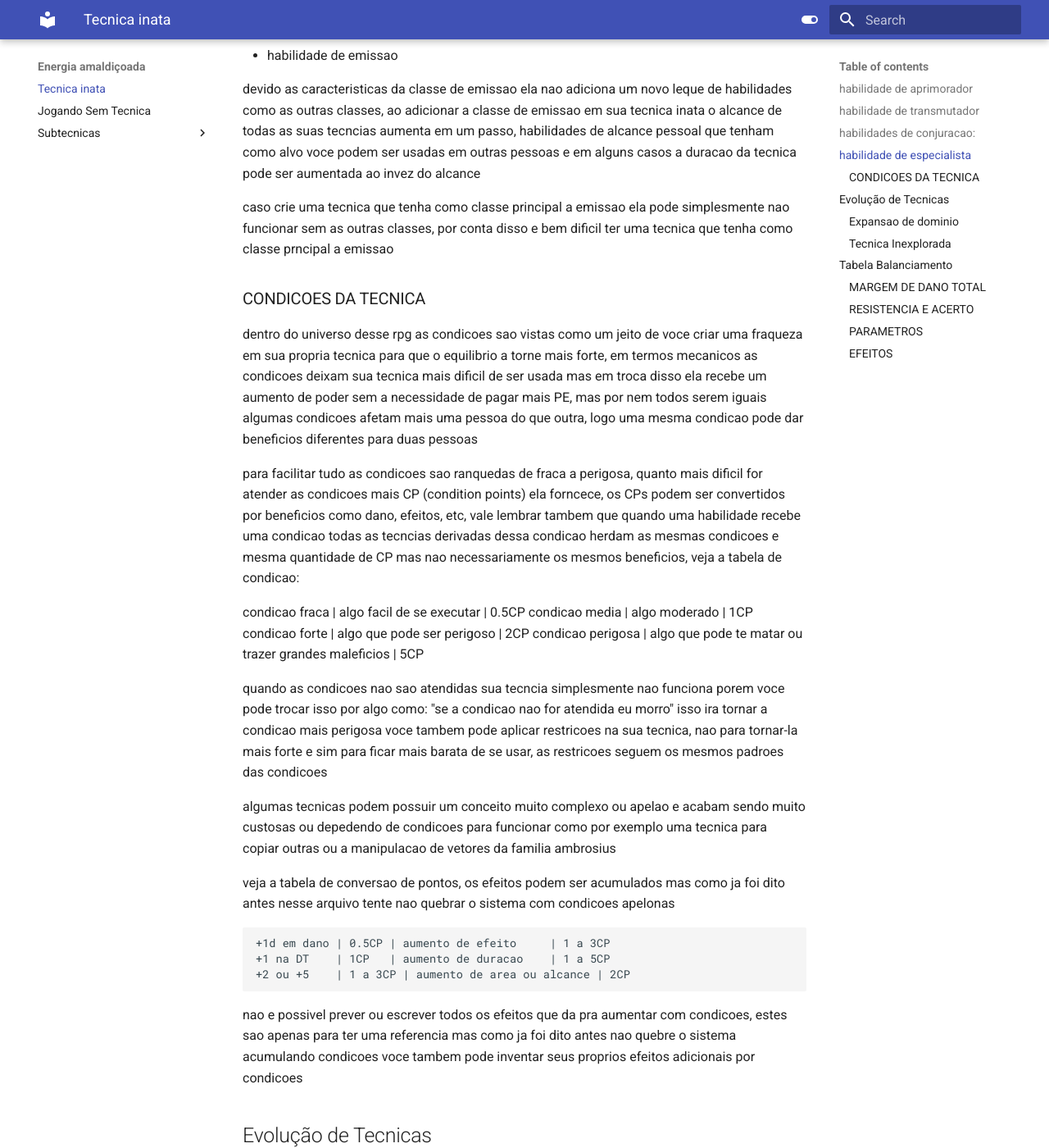
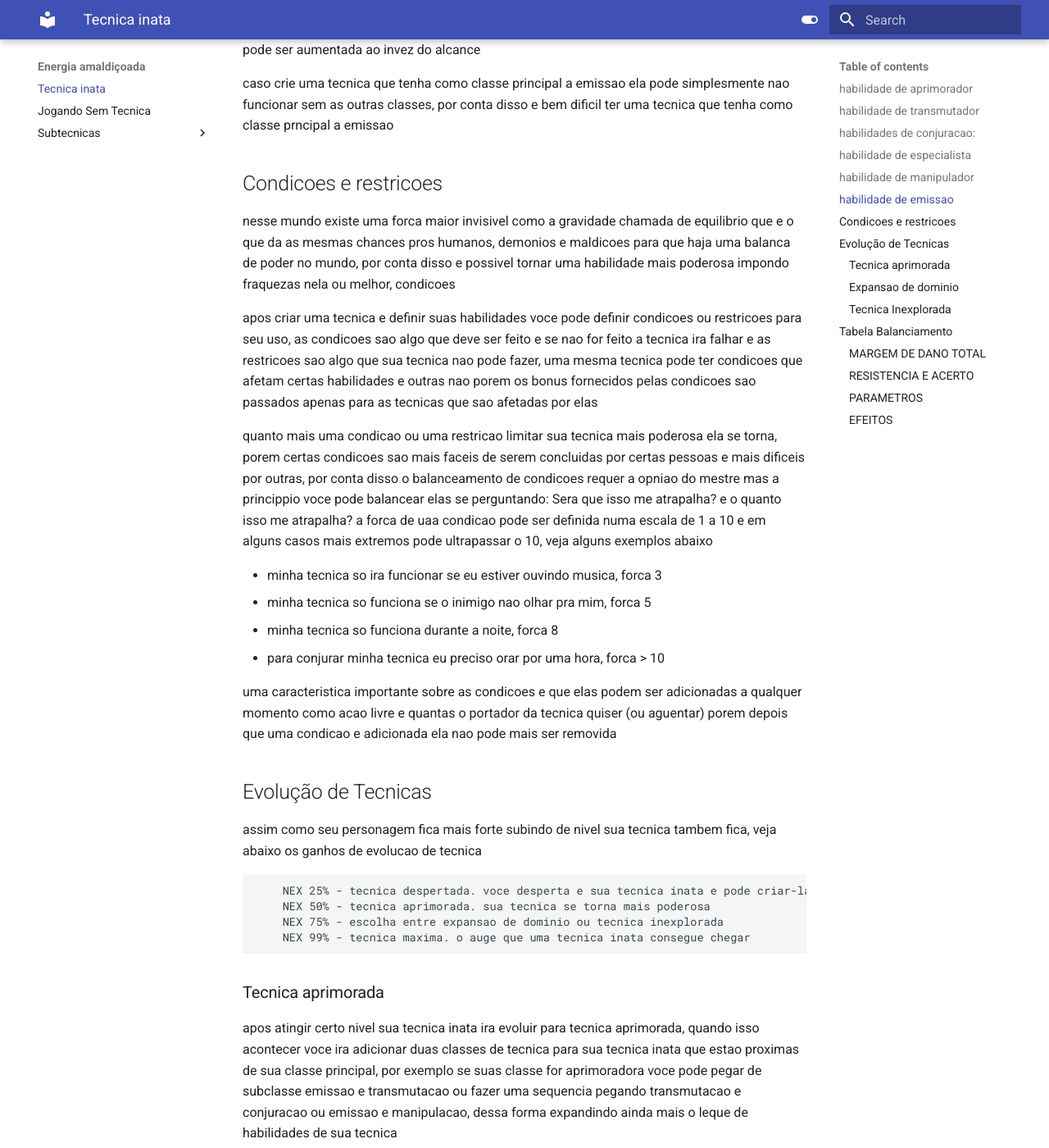
Before and after one commit to nerdolagens/SK-RPG-docs, an MkDocs documentation site: the page built from docs/cursedEnergy/inata.md, in a window 1280 px wide and 1400 px high, scrolled down 3443 px. Shown: the whole window at 82% size. Built offline with MkDocs 1.6.1 and Material for MkDocs 9.7.7, drawn with Linux system fonts in a browser that asks for light colours; some of the changed text lies outside the part shown.

Commit message:
Add files via upload

```diff
--- a/docs/cursedEnergy/inata.md
+++ b/docs/cursedEnergy/inata.md
@@ -13,19 +13,19 @@ para se criar uma tecnica e necessario definir o seu conceito e suas capacidades
 
 a ordem dessas classes e importante para Tecnica aprimorada, veja mais abaixo da pagina mas a principio essas classes irao definir o que sua tecnica e capaz ou nao de fazer, por exemplo uma tecnica com manipulacao de chamas alheias pode manipular e controlar chamas mas nao poderia criar chamas e vice versa para uma tecnica de transmutacao de chamas, ao criar uma tecnica inata voce alem de escolher um conceito voce deve escolher uma classe para iniciar e definir qual sera a habilidade dessa classe envolvendo o ceonceito da tecnica, se for bem explorada uma unica habilidade pode ser usada para varios propositos diferentes, veja uma descricao breve das classes:
 
-## habilidade de aprimorador
+### habilidade de aprimorador
 
 esta classe e completamente diferente da classe de transmutador mas na pratica pode ser facilmente confundida mas diferente dela, aprimoradores sao drasticamente afetados pelo ambiente a um ponto que uma simples chuva pode mudar completamente o rumo do combate para um aprmorador, a aprimoracao permite uma melhoria ou uma fortificacao de algo, vale lembrar que nao e possivel controlar aquilo que e aprimorado podendo apenas controlar a potencia da aprimoracao
 
 existem casos onde uma subclasse de aprimorador pode ser escolhida cuja sua habilidade seja aprimorar a propria tecnica, por exemplo uma tecnica de transmutacao de eletricidade com subclasse de aprimoracao de eletricidade, quando este for o caso a tecnica recebe um buff geral pro que se condiz com o aprimoramento mas de forma resumida, se for dano aumenta em +10, se for um bonus em algum tipo de teste, defesa ou RD recebe +5, se for um bonus de deslocamento aumenta em +6m e por fim se for um bonus na DT ela aumenta em +2
 
-## habilidade de transmutador
+### habilidade de transmutador
 
 a classe mais simples e ao mesmo tempo a com maior capacidade de ser explorada para surpreender a todos devido a sua grande variedade, consiste em transformar uma coisa em outra podendo ser a propria energia amaldicoada do feiticeiro ou materia fisica do ambiente, por padrao coisas feitas da energia amaldicoada de alguem sao controlaveis por ela
 
 existe um truque dentro da tecnica de transmutacao que transformam a energia amaldicoada do conjurador em algo onde a energia nao e transformada ate o momento exato do ataque, como a energia amaldicoada em sua forma pura so pode ser enxergada usando percepcao paranormal um personagem que sofra um ataque usando esse truque pode receber-lo desprevenido
 
-## habilidades de conjuracao:
+### habilidades de conjuracao:
 
 este tipo de tecnica recebeu um espaco especial na homebrew por ser um tipo de tecnica que se comporta de uma forma muito diferente das demais, uma tecnica de conjuracao envolver conjurar algo como uma espada ou uma arma como ja foi falado, para balancear uma habilidade de conjuracao 2 coisas devem ser consideradas, o conceito da conjuracao ira definir o que vai ser conjurado, podendo ser um shikigami simples ou objetos fisicos como armas, caso a conjuracao seja de arma seu tamanho e categoria influenciam no custo, veja as tabelas abaixo:
 
@@ -46,64 +46,71 @@ este tipo de tecnica recebeu um espaco especial na homebrew por ser um tipo de t
         Enorme: Elefante ou um caminhao - 16PE
         Colossal: baleia ou um onibus - 32PE
 
-este e o caso de uma invocacao de arma com uma tecnica que consiste invocar uma grande variedade de armas, caso sua tecnica seja do tipo que invoca apenas uma arma especifica voce recebe 1CP padrao para as habilidades de invocacao, caso sua quantidade de invocacoes tambem seja 1 voce recebe +1CP
+este e o caso de uma invocacao de conjuracao de objetos com uma tecnica que consiste invocar uma grande variedade de armas, e possive criar uma condicao onde voce pode apenas invocar um objeto especifico issso reduz em 2PE seu custo de conjuracao, e caso haja outra condicao em que apenas um objeto por vez pode ser conjurado seu custo e reduzido em 2PE tambem (essas duas condicoes podem se acumular)
 
-a conversao de CP para armas invocadas funciona de um modo um pouco diferente, cada 1CP equivale uma modificacao, voce tambem pode realizar um contrato com um demonio para que esta arma seja amaldicoada
+caso voce invoque objetos muito grandes que demandem muita energia voce pode parcelar o gasto de energia amaldicoada com base no seu pe por turno, dessa forma sera possivel usar uma tecnica que consome 10PE tendo pe por turno 5 levando 2 rodadas para conjurar
 
-caso sua tecnica de invocador envolva um shikigami simples ela funciona de modo diferente, o custo para invocar o shikigami e sempre seu pe por turno e ele possui apenas uma habilidade podendo ser algo como um estomago para carregar armas ou uma capacidade de curar usando energia reversa e assim como shikigamis normais caso ele morra levara 24 horas para ser invocado novamente, testes realizados com esse shikigami usa as pericias do dono dele e diferente dos demais shikigamis e ele e pequeno
+caso sua tecnica de invocador envolva um shikigami simples ela funciona de modo diferente, o custo para invocar o shikigami e sempre seu pe por turno e ele possui apenas uma habilidade simples como armazenamento de itens, aplicar condicoes ou causar dano, o shikigami simles tem a seguinte ficha:
 
-FICHA:
-PV 5 + PRE | 1 + PRE por nivel
-defesa: 10 + PRE
+- FICHA:
 
-tambem pode haver o caso de sua tecnica focar em invocar objetos que nao necesserariamente sao armas, nestes casos considere o tamanho e massa do objeto para o custo de sua invocacao veja a tabela:
+        PV 5 + PRE | 1 + PRE por nivel
+        defesa: 15 + PRE
+        resistencias: PRE
+        tamanho: pequeno
+        deslocamento: 9m
 
-o custo tambem pode variar caso o objeto ou ser invocado tenha propriedades especiais
+por padrao tecnicas de conjuracao de shikigamis simples conjuram apenas um shikigami especifico por vez e seguem as mesmas regras dos shikigamis normais
 
-## habilidade de especialista
+### habilidade de especialista
 
-este e um caso de tecnica um pouco mais complicado de se escrever uma formula para balancear ja que literalmente e a classe com o maior leque de opcoes do sistema, por conta disso deixe para balancear as habilidades de especialista sempre ao lado do mestre
+a classe mais imprevisivel e com o maior leque de opcoes de habilidades, qqualquer habilidade de tecnica que nao se encaixe em nenhuma das outras 5 classes e uma habilidade de especialista mas isso nao significa que uma habilidade de especialista pode ser qualquer coisa, por eeemplo a tecnica de copia de yuta e uma tecnica especialista, mas a primeira viista a tecnica do mahoraga tambem seria especialista quanto na verdade ela seria aprimorador
 
-- habilidade de manipulador
+### habilidade de manipulador
 
-  para manipular algo e necessario primeiro embuir o que sera manipulado (isto deve ser por contato direto de energia ou toque) e depois manter (normalmente sustentada) caso tenha a subclasse de emissao consegue manipular em uma area maior ou tornar a duracao como cena ao invez de sustentada, caso manipule armas tente usar como referencia a maldicao sanciente de ordem paranormal RPG
+uma classe que assim como a aprimorador pode ser drasticamente influenciada pelo ambiente, consiste em embuir sua energia em algo para controlar e manipular podendo ser pessoas,objetos e ate mesmo espiritos amaldicoados, vale lembrar que manipuladores nao criam ou fortificam aquilo que eles controlam por isso manipuladores dependem totalmente de algo para manipular
 
-  ao manipular seres vivos as coisas mudam um pouco pois o que ira ser manipulado consegue resistir, nestes casos o alvo realiza um teste e caso falhe voce pode manipular-lo, neste caso a narrativa e a mecanica de sua tecnica irao interferir em o quanto voce consegue manipular seu alvo mas por padrao uma tecnica de manipulador nao consegue controlar a energia amaldicoada de seu alvo e apenas controla seu fisico, existe o caso da tecnica de manipulacao do cla owari que possibilita o controle da energia amaldicoada do alvo da tecnica, tambem existem casos onde ao invez de controlar o fisico do alvo controla sua mente, algo que e quase impossivel e ninguem fez isso ate hoje e manipular a alma de alguem, devido as dificuldades de conseguir fazer alguem ser pego pela tecnica os manipuladores normalmente fazem uso execissivo de condicoes ou apelam bastante pra expansao de dominio
+um adendo e que caso sua tecnica envolva manipular seres deve ser necessario uma condicao de falha ou um jeito viavel do alvo escapar, um ser controlado por uma tecnica de manipulador pode escapar com facilidade se a energia amaldicoada do feiticeiro manipulador for expulsa de seu corpo
 
-  o custo de PE das tecnicas de manipulacao pode ser afetado pela massa, quantidade ou resistencia a manipulacao dos alvos da tecnica, manipular uma pessoa na maioria dos casos e mais custoso do que manipular algo com o mesmo peso e tamanho
+### habilidade de emissao
 
-- habilidade de emissao
+devido as caracteristicas da classe de emissao ela nao adiciona um novo leque de habilidades como as outras classes, ao adicionar a classe de emissao em sua tecnica inata o alcance de todas as suas tecncias aumenta em um passo, habilidades de alcance pessoal que tenham como alvo voce podem ser usadas em outras pessoas e em alguns casos a duracao da tecnica pode ser aumentada ao invez do alcance
 
-  devido as caracteristicas da classe de emissao ela nao adiciona um novo leque de habilidades como as outras classes, ao adicionar a classe de emissao em sua tecnica inata o alcance de todas as suas tecncias aumenta em um passo, habilidades de alcance pessoal que tenham como alvo voce podem ser usadas em outras pessoas e em alguns casos a duracao da tecnica pode ser aumentada ao invez do alcance
+caso crie uma tecnica que tenha como classe principal a emissao ela pode simplesmente nao funcionar sem as outras classes, por conta disso e bem dificil ter uma tecnica que tenha como classe prncipal a emissao
 
-  caso crie uma tecnica que tenha como classe principal a emissao ela pode simplesmente nao funcionar sem as outras classes, por conta disso e bem dificil ter uma tecnica que tenha como classe prncipal a emissao
+## Condicoes e restricoes
 
-### CONDICOES DA TECNICA
+nesse mundo existe uma forca maior invisivel como a gravidade chamada de equilibrio que e o que da as mesmas chances pros humanos, demonios e maldicoes para que haja uma balanca de poder no mundo, por conta disso e possivel tornar uma habilidade mais poderosa impondo fraquezas nela ou melhor, condicoes
 
-dentro do universo desse rpg as condicoes sao vistas como um jeito de voce criar uma fraqueza em sua propria tecnica para que o equilibrio a torne mais forte, em termos mecanicos as condicoes deixam sua tecnica mais dificil de ser usada mas em troca disso ela recebe um aumento de poder sem a necessidade de pagar mais PE, mas por nem todos serem iguais algumas condicoes afetam mais uma pessoa do que outra, logo uma mesma condicao pode dar beneficios diferentes para duas pessoas
+apos criar uma tecnica e definir suas habilidades voce pode definir condicoes ou restricoes para seu uso, as condicoes sao algo que deve ser feito e se nao for feito a tecnica ira falhar e as restricoes sao algo que sua tecnica nao pode fazer, uma mesma tecnica pode ter condicoes que afetam certas habilidades e outras nao porem os bonus fornecidos pelas condicoes sao passados apenas para as tecnicas que sao afetadas por elas
 
-para facilitar tudo as condicoes sao ranquedas de fraca a perigosa, quanto mais dificil for atender as condicoes mais CP (condition points) ela forncece, os CPs podem ser convertidos por beneficios como dano, efeitos, etc, vale lembrar tambem que quando uma habilidade recebe uma condicao todas as tecncias derivadas dessa condicao herdam as mesmas condicoes e mesma quantidade de CP mas nao necessariamente os mesmos beneficios, veja a tabela de condicao:
+quanto mais uma condicao ou uma restricao limitar sua tecnica mais poderosa ela se torna, porem certas condicoes sao mais faceis de serem concluidas por certas pessoas e mais dificeis por outras, por conta disso o balanceamento de condicoes requer a opniao do mestre mas a princippio voce pode balancear elas se perguntando: Sera que isso me atrapalha? e o quanto isso me atrapalha? a forca de uaa condicao pode ser definida numa escala de 1 a 10 e em alguns casos mais extremos pode ultrapassar o 10, veja alguns exemplos abaixo
 
-condicao fraca | algo facil de se executar | 0.5CP
-condicao media | algo moderado | 1CP
-condicao forte | algo que pode ser perigoso | 2CP
-condicao perigosa | algo que pode te matar ou trazer grandes maleficios | 5CP
+- minha tecnica so ira funcionar se eu estiver ouvindo musica, forca 3
+- minha tecnica so funciona se o inimigo nao olhar pra mim, forca 5
+- minha tecnica so funciona durante a noite, forca 8
+- para conjurar minha tecnica eu preciso orar por uma hora, forca > 10
 
-quando as condicoes nao sao atendidas sua tecncia simplesmente nao funciona porem voce pode trocar isso por algo como: "se a condicao nao for atendida eu morro" isso ira tornar a condicao mais perigosa voce tambem pode aplicar restricoes na sua tecnica, nao para tornar-la mais forte e sim para ficar mais barata de se usar, as restricoes seguem os mesmos padroes das condicoes
-
-algumas tecnicas podem possuir um conceito muito complexo ou apelao e acabam sendo muito custosas ou depedendo de condicoes para funcionar como por exemplo uma tecnica para copiar outras ou a manipulacao de vetores da familia ambrosius
-
-veja a tabela de conversao de pontos, os efeitos podem ser acumulados mas como ja foi dito antes nesse arquivo tente nao quebrar o sistema com condicoes apelonas
-
-    +1d em dano | 0.5CP | aumento de efeito     | 1 a 3CP
-    +1 na DT    | 1CP   | aumento de duracao    | 1 a 5CP
-    +2 ou +5    | 1 a 3CP | aumento de area ou alcance | 2CP
-
-nao e possivel prever ou escrever todos os efeitos que da pra aumentar com condicoes, estes sao apenas para ter uma referencia mas como ja foi dito antes nao quebre o sistema acumulando condicoes voce tambem pode inventar seus proprios efeitos adicionais por condicoes
+uma caracteristica importante sobre as condicoes e que elas podem ser adicionadas a qualquer momento como acao livre e quantas o portador da tecnica quiser (ou aguentar) porem depois que uma condicao e adicionada ela nao pode mais ser removida
 
 ## Evolução de Tecnicas
 
+assim como seu personagem fica mais forte subindo de nivel sua tecnica tambem fica, veja abaixo os ganhos de evolucao de tecnica
+
+        NEX 25% - tecnica despertada. voce desperta e sua tecnica inata e pode criar-la
+        NEX 50% - tecnica aprimorada. sua tecnica se torna mais poderosa
+        NEX 75% - escolha entre expansao de dominio ou tecnica inexplorada
+        NEX 99% - tecnica maxima. o auge que uma tecnica inata consegue chegar
+
+### Tecnica aprimorada
+
+apos atingir certo nivel sua tecnica inata ira evoluir para tecnica aprimorada, quando isso acontecer voce ira adicionar duas classes de tecnica para sua tecnica inata que estao proximas de sua classe principal, por exemplo se suas classe for aprimoradora voce pode pegar de subclasse emissao e transmutacao ou fazer uma sequencia pegando transmutacao e conjuracao ou emissao e manipulacao, dessa forma expandindo ainda mais o leque de habilidades de sua tecnica
+
+os unicos jeitos de adquirir subclasses de tecnica sao com aprimoramento de tecnica e algumas habilidades
+
 ### Expansao de dominio
+
+o dominio inato e a representacao da alma do individuo, um ambiente que fez parte de sua vida ou que o representa, uma expansao de dominio e a materializacao
 
 uma expansao de dominio possui 2 efeitos, a amplificacao da tecnica que torna todos os ataques da tecnica mais fortes ou mais efetivos, o acerto garantido faz com que o ataque nunca falhe e tenha 100% de chance de acerto, por conta disso tecnicas usadas dentro da expansao que necessitem de uma rolagem do usuario ou do alvo deixam de ser necessarias, a fins de balanceamento o mestre pode impor que alguns ataques necessitem de uma rolagem, porem existem metodos de contra-atacar o acerto garantido, exemplos de efeitos da amplificacao de tecnica, escolha 3 efeitos de amplifcacao abaixo para sua expansao:
 
```
